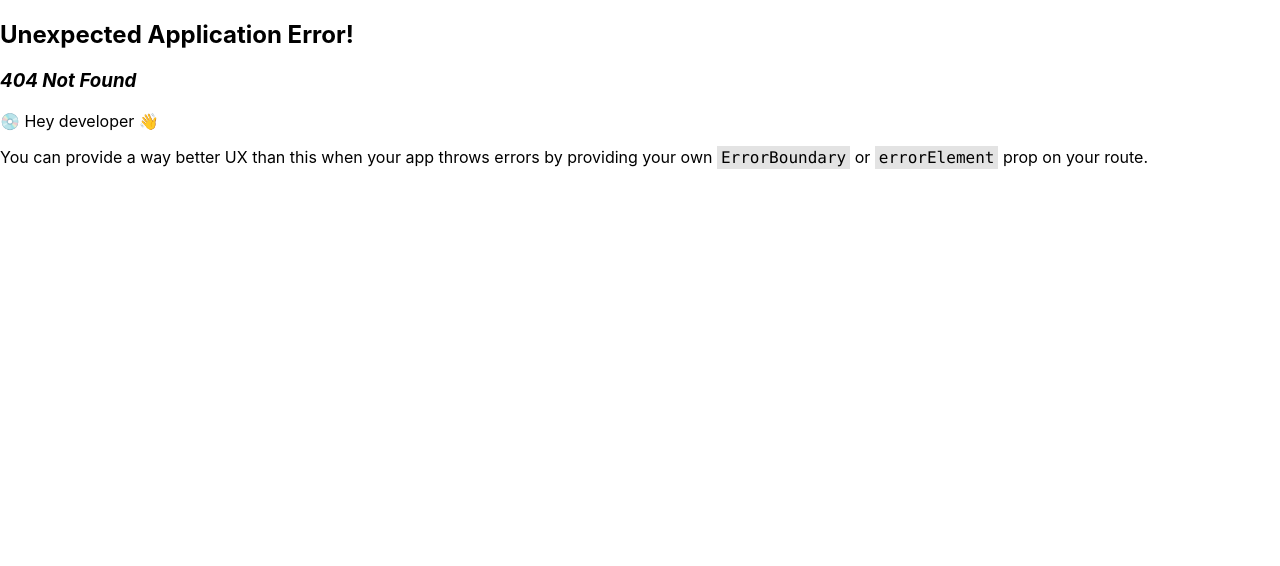
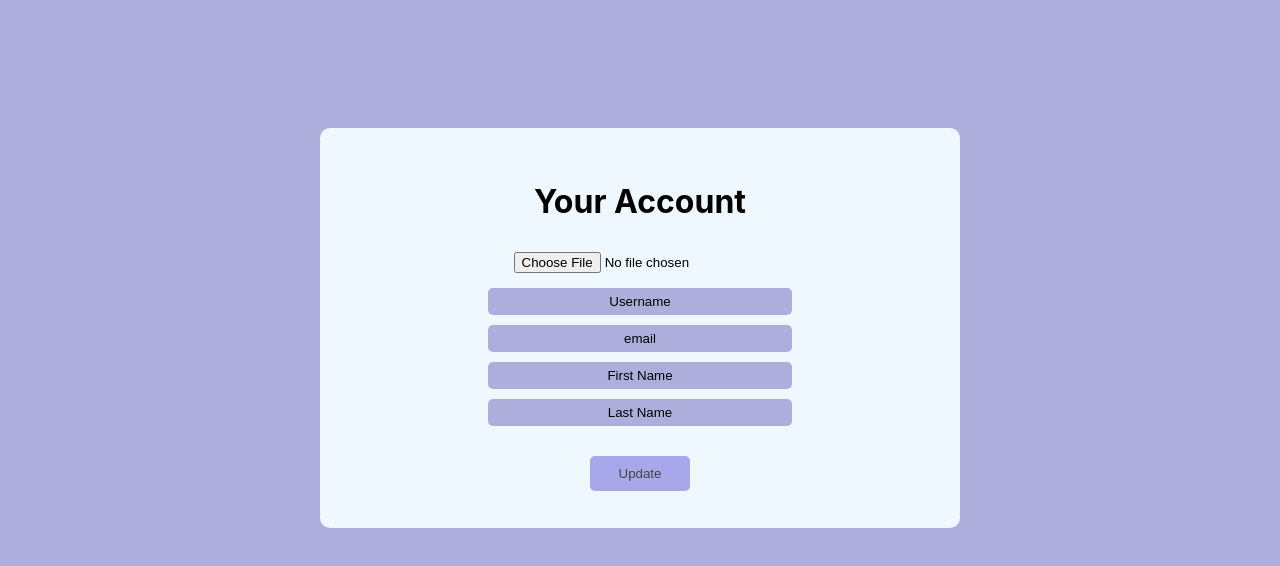
Before and after one commit to kylewatkins2174/SoftwareEngineeringProject, a React (Create React App) app in the folder client/: page /user in a window 1280 px wide. Before the commit this address had no page. Shown: the top 566 px of the page. Built offline with nearby package versions, Linux system fonts and the light colour scheme.

Commit message:
update 2

```diff
--- a/client/src/App.js
+++ b/client/src/App.js
@@ -4,6 +4,7 @@ import Login from "./pages/login"
 //import Register from "./pages/register"
 import { createBrowserRouter, RouterProvider } from "react-router-dom"
 import Register from './pages/register';
+import User from "./pages/userPage"
 
 function App() {
 
@@ -25,6 +26,12 @@ function App() {
       element:(
         <Register/>
       )
+    },
+    {
+      path:"/user",
+      element:(
+        <User/>
+      )
     }
 
   ])
--- a/client/src/pages/userPage.jsx
+++ b/client/src/pages/userPage.jsx
@@ -6,16 +6,16 @@ const User = () => {
 
         <div className='body-container'>
             <div className='info-container'>
+                <h1>Your Account</h1>
                 <input type="file" className='avatar' id="uploader"></input>
-                <p className="userName">myUsername</p>
-                <p className="email">myEmail@shsu.edu</p>
+                <input className="userName" placeholder="Username"></input>
+                <input className="email" placeholder="email"></input>
                 <input className="lastName" type="text" placeholder="First Name"></input>
-                <input className="firstName" type="text" placeholder="First Name"></input>
-                <button id="saveButtonScript" className="saveButton">Save</button>
+                <input className="firstName" type="text" placeholder="Last Name"></input><br/>
+                <button className="infoButton">Update</button>
             </div>
         </div>
 
     )
-
 }
 export default User
--- a/client/src/pages/userPage.scss
+++ b/client/src/pages/userPage.scss
@@ -1,53 +1,91 @@
 .body-container{
-    background-color: #488286;
+    background-color: rgb(174, 174, 221);
     height: 100vh;
     display: flex;
     flex-direction: column;
 
     .info-container{
         display: flex;
+        justify-content: center;
+        align-items: center;
         flex-direction: column;
         align-items: center;
         border-radius: 10px;
         margin: 25%;
         margin-top: 10%;
-        background-color: #356265;
+        background-color: aliceblue;
         height: 50%;
         width: 50%;
         min-height: 50%;
 
         .avatar{
-            color: white;
-            margin-top: 15%;
+            color: black;
+            margin:10px;
         }
+
         .firstName{
-            margin: 0 auto;
+            text-align:center;
+            border:none;
+            border-radius: 5px;
+            background-color: rgb(174, 174, 221);
+            color: black;
+            height: 25px;
             width: 300px;
             margin: 5px;
         }
         .lastName{
-            margin: 0 auto;
+            text-align:center;
+            border:none;
+            border-radius: 5px;
+            background-color: rgb(174, 174, 221);
+            color: black;
+            height: 25px;
             width: 300px;
             margin: 5px;
         }
         .userName{
-            color:white;
-            text-align: center;
-            margin: 0 auto;
+            border:none;
+            border-radius: 5px;
+            background-color: rgb(174, 174, 221);
+            text-align:center;
+            color:black;
+            height: 25px;
             width: 300px;
             margin: 5px;
         }
         .email{
-            color:white;
-            text-align: center;
-            margin: 0 auto;
+            border:none;
+            border-radius: 5px;
+            background-color: rgb(174, 174, 221);
+            text-align:center;
+            color:black;
+            height: 25px;
             width: 300px;
             margin: 5px;
         }
-        .saveButton{
-            margin: 0 auto;
+        .infoButton{
+            border:none;
+            border-radius: 5px;
+            background-color: rgb(174, 174, 221);
+            height: 35px;
             width: 100px;
             margin: 5px;
+            animation-name: colorChange;
+            animation-duration: 3s;
+            animation-iteration-count: infinite;
+            animation-direction: alternate;
         }
+        .infoButton:hover{
+            background-color: rgb(134, 134, 169);
+        }
+        input::placeholder {
+            color:black;
+        }
+        @keyframes colorChange {
+            0% {background-color: rgb(174, 174, 221);}
+            100% {background-color: rgb(166, 166, 234);}
+            0% {color: black;}
+            100% {color: rgb(75, 75, 75);}
+          }
     }
 }
```
